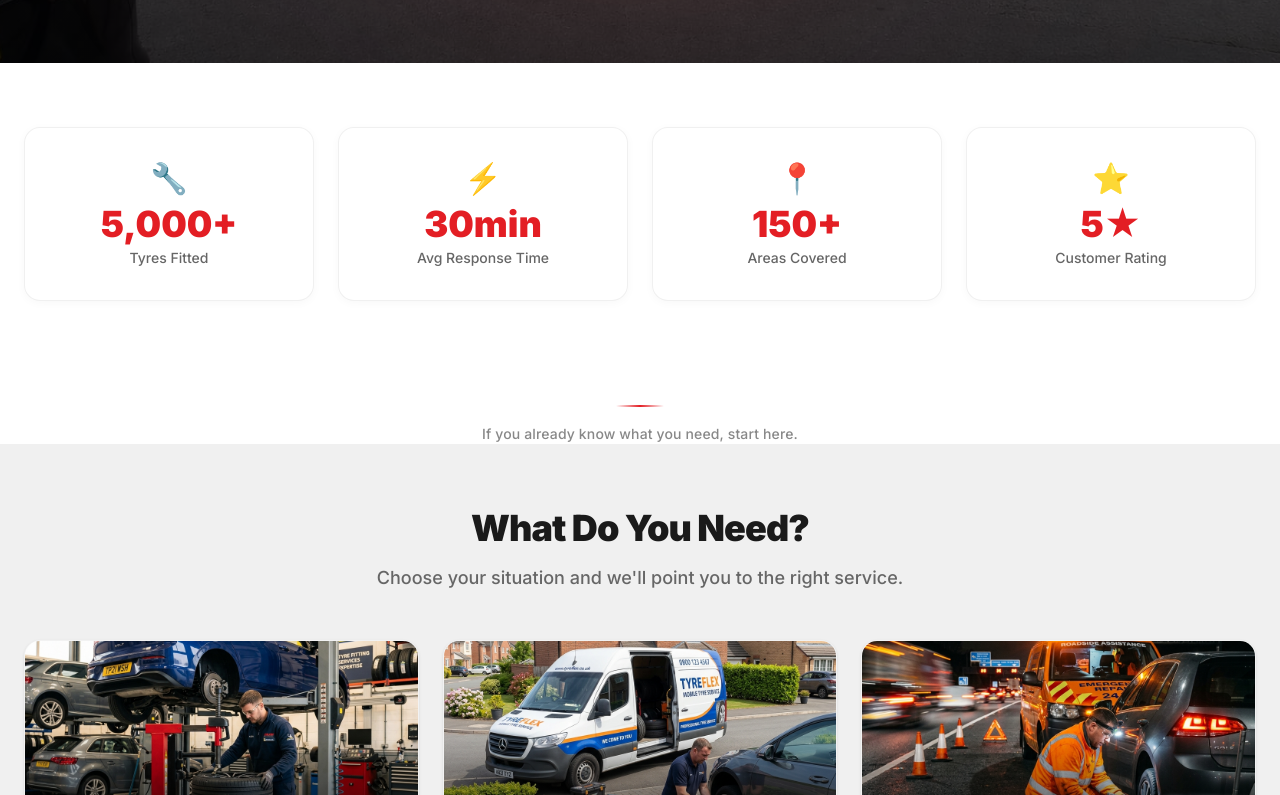
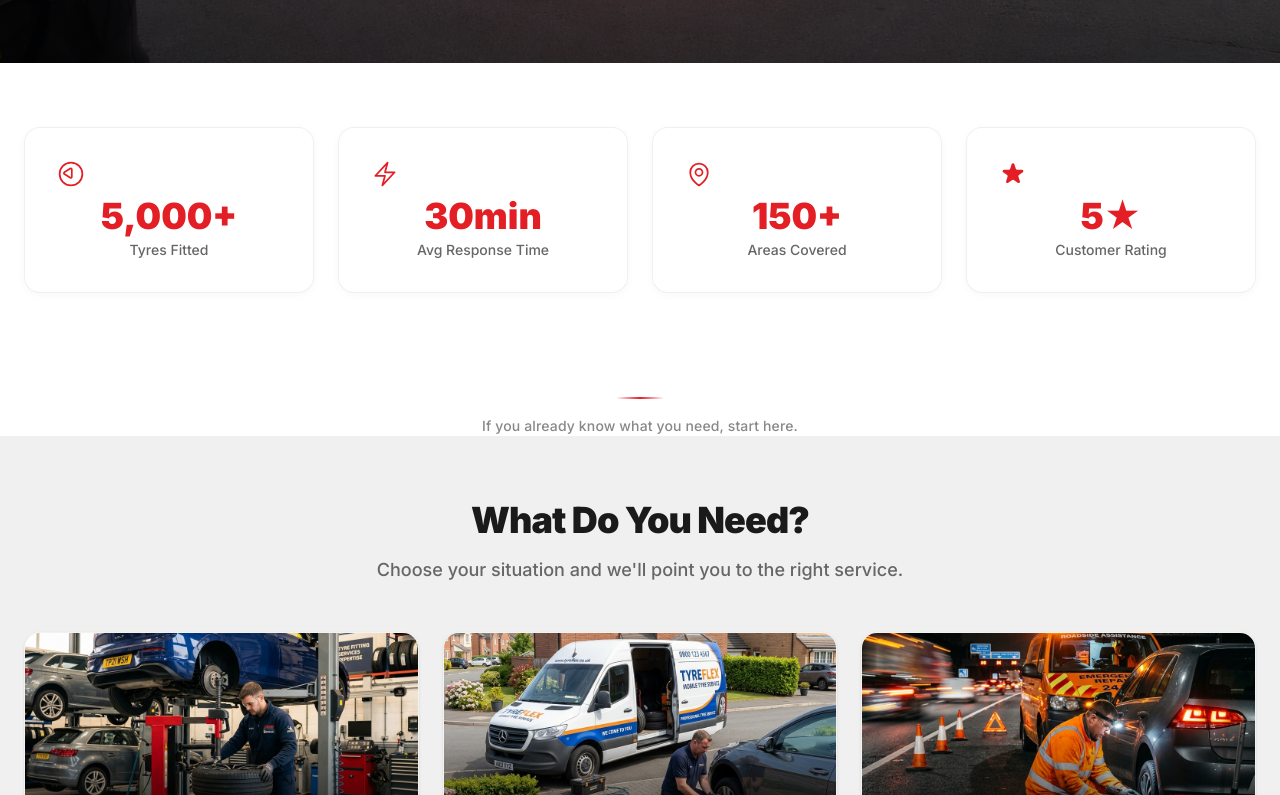
Before and after one commit to atifjan2019/onestopewakfield, a Next.js app: page / in a window 1280 px wide. Shown: the part 885-1680 px from the top of the page. Built offline with nearby package versions, Linux system fonts and the light colour scheme.

Commit message:
refactor: replace emoji icons with SVG components across UI components

```diff
--- a/src/app/page.js
+++ b/src/app/page.js
@@ -308,13 +308,13 @@ export default function Home() {
         <div className="mx-auto max-w-7xl px-4 md:px-6">
           <div className="grid grid-cols-2 md:grid-cols-4 gap-4 md:gap-6">
             {[
-              { number: "5,000+", label: "Tyres Fitted", icon: "🔧" },
-              { number: "30min", label: "Avg Response Time", icon: "⚡" },
-              { number: "150+", label: "Areas Covered", icon: "📍" },
-              { number: "5★", label: "Customer Rating", icon: "⭐" },
+              { number: "5,000+", label: "Tyres Fitted", icon: <svg className="w-7 h-7" fill="none" stroke="currentColor" strokeWidth={1.5} viewBox="0 0 24 24"><path strokeLinecap="round" strokeLinejoin="round" d="M11.42 15.17l-5.1-3.2a.83.83 0 010-1.42l5.1-3.2a.83.83 0 011.26.71v6.4a.83.83 0 01-1.26.71zM21.75 12a9.75 9.75 0 11-19.5 0 9.75 9.75 0 0119.5 0z" /></svg> },
+              { number: "30min", label: "Avg Response Time", icon: <svg className="w-7 h-7" fill="none" stroke="currentColor" strokeWidth={1.5} viewBox="0 0 24 24"><path strokeLinecap="round" strokeLinejoin="round" d="M3.75 13.5l10.5-11.25L12 10.5h8.25L9.75 21.75 12 13.5H3.75z" /></svg> },
+              { number: "150+", label: "Areas Covered", icon: <svg className="w-7 h-7" fill="none" stroke="currentColor" strokeWidth={1.5} viewBox="0 0 24 24"><path strokeLinecap="round" strokeLinejoin="round" d="M15 10.5a3 3 0 11-6 0 3 3 0 016 0z" /><path strokeLinecap="round" strokeLinejoin="round" d="M19.5 10.5c0 7.142-7.5 11.25-7.5 11.25S4.5 17.642 4.5 10.5a7.5 7.5 0 1115 0z" /></svg> },
+              { number: "5★", label: "Customer Rating", icon: <svg className="w-7 h-7" fill="currentColor" viewBox="0 0 20 20"><path d="M9.049 2.927c.3-.921 1.603-.921 1.902 0l1.07 3.292a1 1 0 00.95.69h3.462c.969 0 1.371 1.24.588 1.81l-2.8 2.034a1 1 0 00-.364 1.118l1.07 3.292c.3.921-.755 1.688-1.54 1.118l-2.8-2.034a1 1 0 00-1.175 0l-2.8 2.034c-.784.57-1.838-.197-1.539-1.118l1.07-3.292a1 1 0 00-.364-1.118L2.98 8.72c-.783-.57-.38-1.81.588-1.81h3.461a1 1 0 00.951-.69l1.07-3.292z" /></svg> },
             ].map((stat, i) => (
               <div key={stat.label} className="stat-card animate-fade-in-up" style={{ animationDelay: `${i * 0.1}s` }}>
-                <div className="text-3xl mb-2">{stat.icon}</div>
+                <div className="text-accent mb-2">{stat.icon}</div>
                 <div className="text-3xl md:text-4xl font-black text-accent mb-1">{stat.number}</div>
                 <div className="text-text-muted text-sm font-medium">{stat.label}</div>
               </div>
@@ -440,13 +440,13 @@ export default function Home() {
               </p>
               <div className="grid grid-cols-2 gap-3">
                 {[
-                  { label: "Workshop Fitting", icon: "🏪" },
-                  { label: "Mobile Service", icon: "🚐" },
-                  { label: "Emergency Repair", icon: "🚨" },
-                  { label: "Free Balancing", icon: "⚖️" },
+                  { label: "Workshop Fitting", icon: <svg className="w-5 h-5" fill="none" stroke="currentColor" strokeWidth={1.5} viewBox="0 0 24 24"><path strokeLinecap="round" strokeLinejoin="round" d="M11.42 15.17l-5.1-3.2a.83.83 0 010-1.42l5.1-3.2a.83.83 0 011.26.71v6.4a.83.83 0 01-1.26.71zM21.75 12a9.75 9.75 0 11-19.5 0 9.75 9.75 0 0119.5 0z" /></svg> },
+                  { label: "Mobile Service", icon: <svg className="w-5 h-5" fill="none" stroke="currentColor" strokeWidth={1.5} viewBox="0 0 24 24"><path strokeLinecap="round" strokeLinejoin="round" d="M8.25 18.75a1.5 1.5 0 01-3 0m3 0a1.5 1.5 0 00-3 0m3 0h6m-9 0H3.375a1.125 1.125 0 01-1.125-1.125V14.25m17.25 4.5a1.5 1.5 0 01-3 0m3 0a1.5 1.5 0 00-3 0m3 0h1.125c.621 0 1.129-.504 1.09-1.124a17.902 17.902 0 00-3.213-9.193 2.056 2.056 0 00-1.58-.86H14.25M16.5 18.75h-2.25m0-11.177v-.958c0-.568-.422-1.048-.987-1.106a48.554 48.554 0 00-10.026 0 1.106 1.106 0 00-.987 1.106v7.635m12-6.677v6.677m0 4.5v-4.5m0 0h-12" /></svg> },
+                  { label: "Emergency Repair", icon: <svg className="w-5 h-5" fill="none" stroke="currentColor" strokeWidth={1.5} viewBox="0 0 24 24"><path strokeLinecap="round" strokeLinejoin="round" d="M12 9v3.75m-9.303 3.376c-.866 1.5.217 3.374 1.948 3.374h14.71c1.73 0 2.813-1.874 1.948-3.374L13.949 3.378c-.866-1.5-3.032-1.5-3.898 0L2.697 16.126zM12 15.75h.007v.008H12v-.008z" /></svg> },
+                  { label: "Free Balancing", icon: <svg className="w-5 h-5" fill="none" stroke="currentColor" strokeWidth={1.5} viewBox="0 0 24 24"><path strokeLinecap="round" strokeLinejoin="round" d="M12 3v17.25m0 0c-1.472 0-2.882.265-4.185.75M12 20.25c1.472 0 2.882.265 4.185.75M18.75 4.97A48.416 48.416 0 0012 4.5c-2.291 0-4.545.16-6.75.47m13.5 0c1.01.143 2.01.317 3 .52m-3-.52l2.62 10.726c.122.499-.106 1.028-.589 1.202a5.988 5.988 0 01-2.031.352 5.988 5.988 0 01-2.031-.352c-.483-.174-.711-.703-.59-1.202L18.75 4.971zm-16.5.52c.99-.203 1.99-.377 3-.52m0 0l2.62 10.726c.122.499-.106 1.028-.589 1.202a5.989 5.989 0 01-2.031.352 5.989 5.989 0 01-2.031-.352c-.483-.174-.711-.703-.59-1.202L5.25 4.971z" /></svg> },
                 ].map((item) => (
                   <div key={item.label} className="flex items-center gap-2 bg-surface p-3 rounded-xl">
-                    <span className="text-xl">{item.icon}</span>
+                    <span className="text-accent">{item.icon}</span>
                     <span className="text-sm font-semibold text-text">{item.label}</span>
                   </div>
                 ))}
--- a/src/components/BookingCalendar.js
+++ b/src/components/BookingCalendar.js
@@ -162,9 +162,9 @@ export default function BookingCalendar({ selectedDate, setSelectedDate, selecte
       else evening.push(time);
     });
     const groups = [];
-    if (morning.length) groups.push({ label: 'Morning', icon: '☀️', slots: morning });
-    if (afternoon.length) groups.push({ label: 'Afternoon', icon: '🌤️', slots: afternoon });
-    if (evening.length) groups.push({ label: 'Evening', icon: '🌙', slots: evening });
+    if (morning.length) groups.push({ label: 'Morning', icon: <svg className="w-4 h-4 text-amber-400" fill="none" stroke="currentColor" strokeWidth={1.5} viewBox="0 0 24 24"><path strokeLinecap="round" strokeLinejoin="round" d="M12 3v2.25m6.364.386l-1.591 1.591M21 12h-2.25m-.386 6.364l-1.591-1.591M12 18.75V21m-4.773-4.227l-1.591 1.591M5.25 12H3m4.227-4.773L5.636 5.636M15.75 12a3.75 3.75 0 11-7.5 0 3.75 3.75 0 017.5 0z" /></svg>, slots: morning });
+    if (afternoon.length) groups.push({ label: 'Afternoon', icon: <svg className="w-4 h-4 text-orange-400" fill="none" stroke="currentColor" strokeWidth={1.5} viewBox="0 0 24 24"><path strokeLinecap="round" strokeLinejoin="round" d="M12 3v2.25m6.364.386l-1.591 1.591M21 12h-2.25m-.386 6.364l-1.591-1.591M12 18.75V21m-4.773-4.227l-1.591 1.591M5.25 12H3m4.227-4.773L5.636 5.636M15.75 12a3.75 3.75 0 11-7.5 0 3.75 3.75 0 017.5 0z" /></svg>, slots: afternoon });
+    if (evening.length) groups.push({ label: 'Evening', icon: <svg className="w-4 h-4 text-indigo-400" fill="none" stroke="currentColor" strokeWidth={1.5} viewBox="0 0 24 24"><path strokeLinecap="round" strokeLinejoin="round" d="M21.752 15.002A9.718 9.718 0 0118 15.75c-5.385 0-9.75-4.365-9.75-9.75 0-1.33.266-2.597.748-3.752A9.753 9.753 0 003 11.25C3 16.635 7.365 21 12.75 21a9.753 9.753 0 009.002-5.998z" /></svg>, slots: evening });
     return groups;
   };
 
@@ -291,7 +291,7 @@ export default function BookingCalendar({ selectedDate, setSelectedDate, selecte
                 {groupSlots(currentDaySlots).map(group => (
                   <div key={group.label}>
                     <div className="flex items-center gap-2 mb-3">
-                      <span className="text-sm">{group.icon}</span>
+                      <span>{group.icon}</span>
                       <span className="text-[11px] font-bold text-white/30 uppercase tracking-widest">{group.label}</span>
                       <div className="flex-1 h-px bg-white/5" />
                     </div>
--- a/src/components/Footer.js
+++ b/src/components/Footer.js
@@ -152,7 +152,7 @@ export default function Footer() {
             © {new Date().getFullYear()} {BUSINESS_NAME}. All rights reserved.
           </p>
           <p className="text-xs text-white/40">
-            Developed with <span className="text-red-500">❤️</span> by{" "}
+            Developed with <svg className="inline w-3.5 h-3.5 text-red-500 align-text-bottom" fill="currentColor" viewBox="0 0 20 20"><path fillRule="evenodd" d="M3.172 5.172a4 4 0 015.656 0L10 6.343l1.172-1.171a4 4 0 115.656 5.656L10 17.657l-6.828-6.829a4 4 0 010-5.656z" clipRule="evenodd" /></svg> by{" "}
             <a
               href="https://webspires.co.uk/?utm_source=onestopwakefield"
               target="_blank"
```
